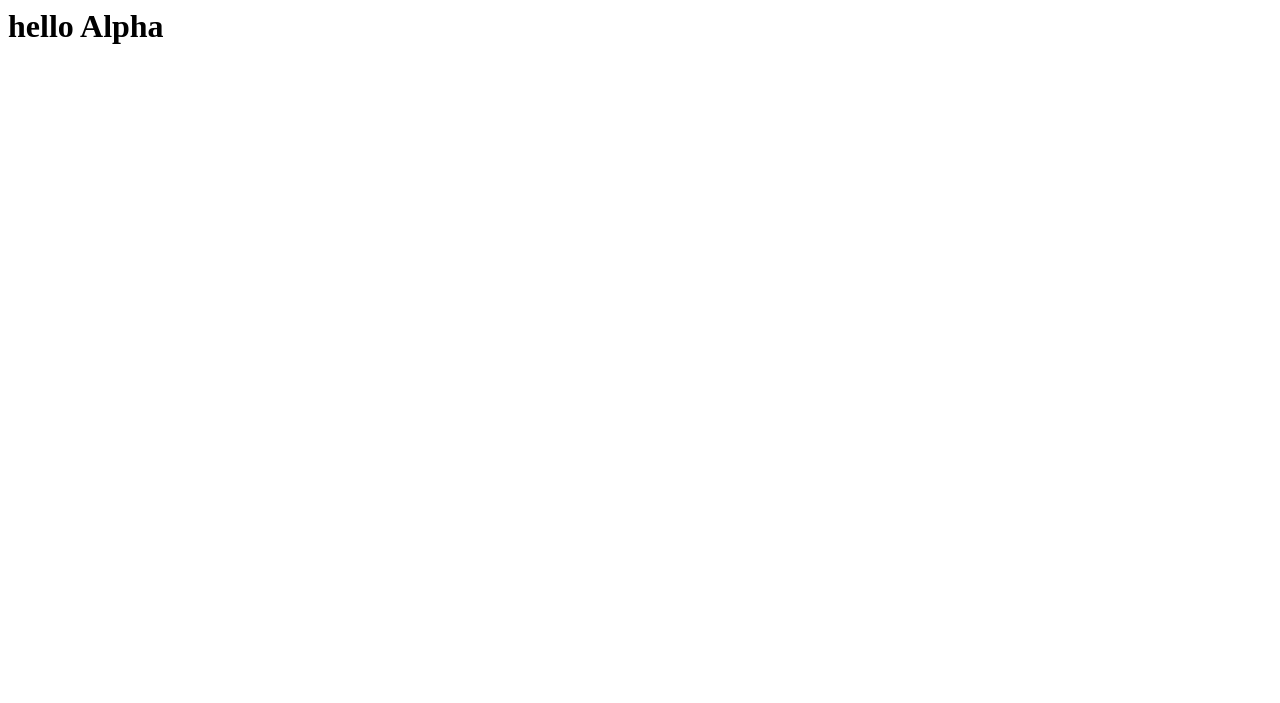
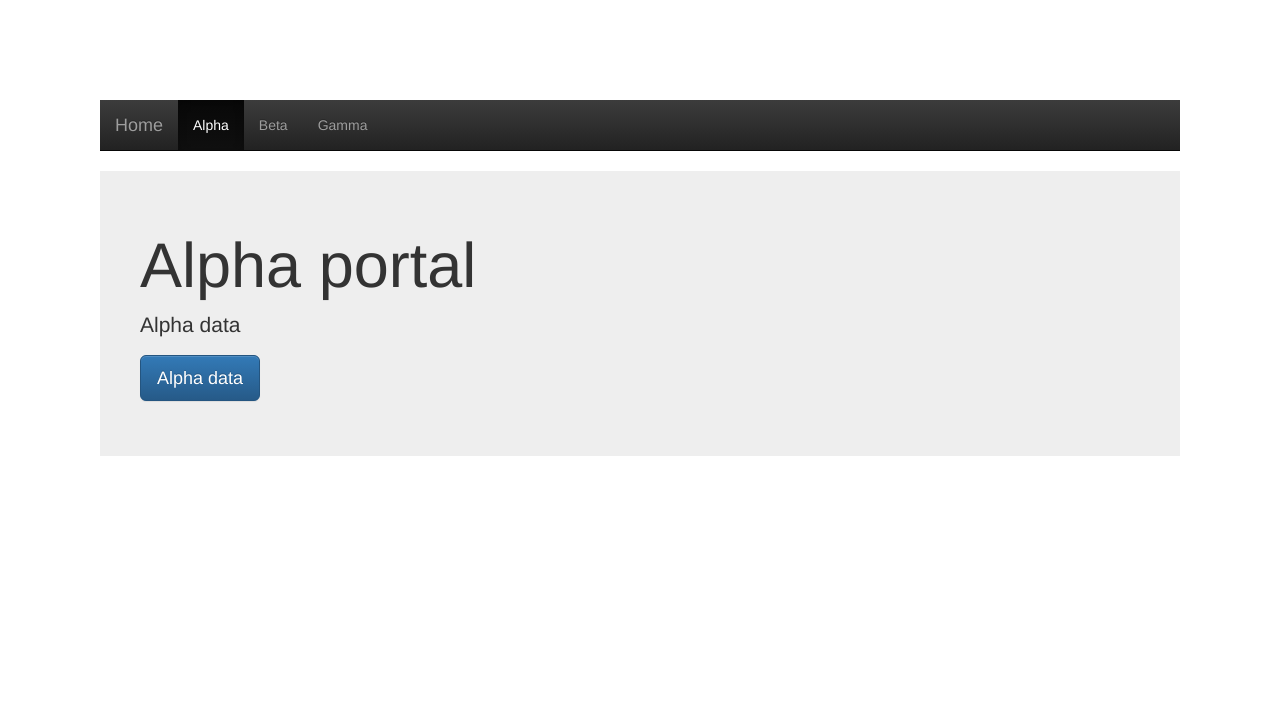
Before and after one commit to hemanth-atcs/alpha, a website: page index.html in a window 1280 px wide. Drawn offline with nearby package versions, Linux system fonts and the light colour scheme.

Commit message:
Update index.html

```diff
--- a/index.html
+++ b/index.html
@@ -1 +1,36 @@
-<h1>hello Alpha </h1>
+<html>
+<head>
+  <title>Express HTML</title>
+  <script src="https://ajax.googleapis.com/ajax/libs/jquery/1.11.2/jquery.min.js"></script>
+  <link rel="stylesheet" href="https://maxcdn.bootstrapcdn.com/bootstrap/3.3.1/css/bootstrap.min.css">
+  <link rel="stylesheet" href="https://maxcdn.bootstrapcdn.com/bootstrap/3.3.1/css/bootstrap-theme.min.css">
+  <script src="https://maxcdn.bootstrapcdn.com/bootstrap/3.3.1/js/bootstrap.min.js"></script>
+  <script type="text/javascript">
+   </script>
+</head>
+<body>
+  <div style="margin:100px;">
+  <nav class="navbar navbar-inverse navbar-static-top">
+  <div class="container">
+    <a class="navbar-brand" href="/">Home </a>
+    <ul class="nav navbar-nav">
+      <li class="active">
+        <a href="/">Alpha</a>
+      </li>
+      <li>
+        <a href="/beta">Beta</a>
+      </li>
+      <li>
+        <a href="/gamma">Gamma</a>
+      </li>
+    </ul>
+  </div>
+</nav>
+    <div class="jumbotron"  style="padding:40px;">
+      <h1>Alpha portal</h1>
+      <p>Alpha data</p>
+      <p><a class="btn btn-primary btn-lg" href="#" role="button">Alpha data</a></p>
+    </div>
+  </div>
+</body>
+</html>
```
